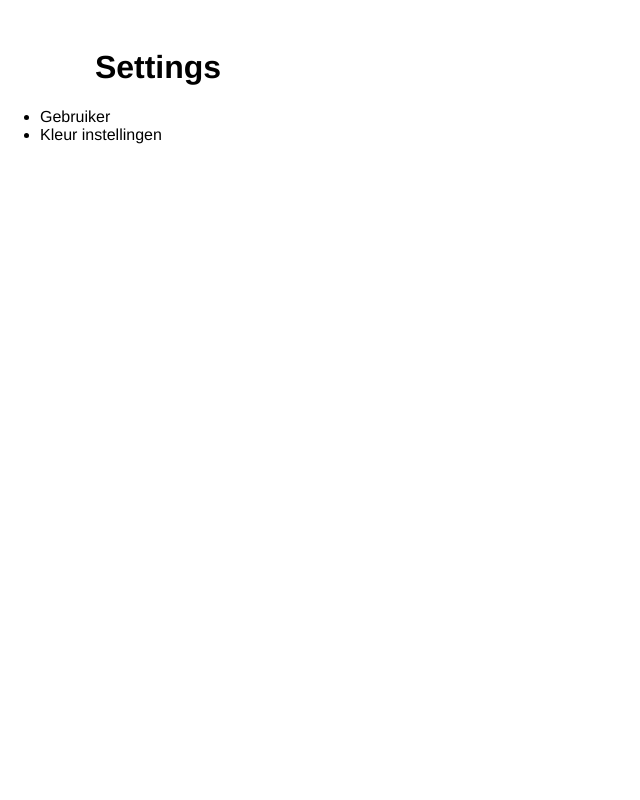
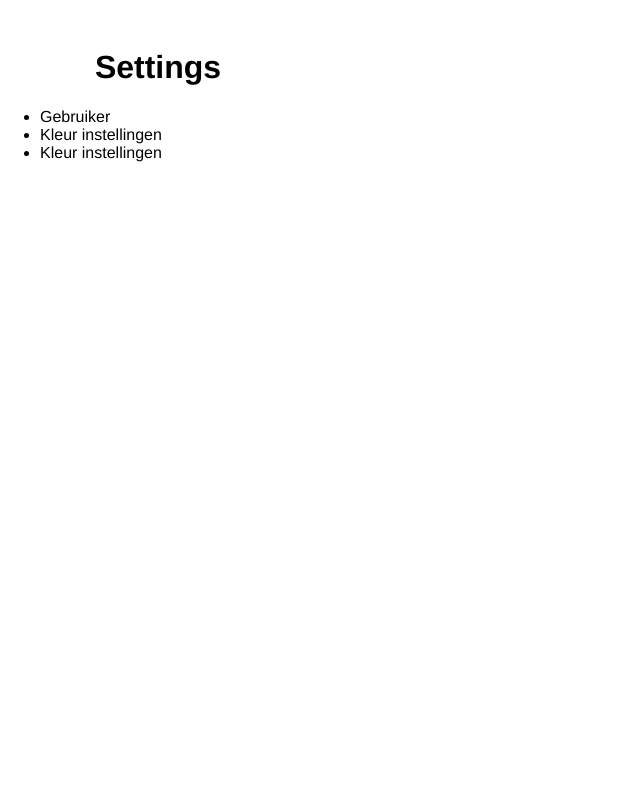
Before and after one commit to DjurnNelissen/Wake-Up-Smart, a plain HTML site: page www/index.html in a window 1280 px wide. Shown: the top 800 px of the page, without its empty margins (0-640 px from the left). Drawn offline with Linux system fonts and the light colour scheme.

Commit message:
Update index.html

```diff
--- a/www/index.html
+++ b/www/index.html
@@ -11,6 +11,7 @@
         <ul>
         <li>Gebruiker</li>
         <li>Kleur instellingen</li>
+        <li>Kleur instellingen</li>
         </ul>
     </div>
 
```
